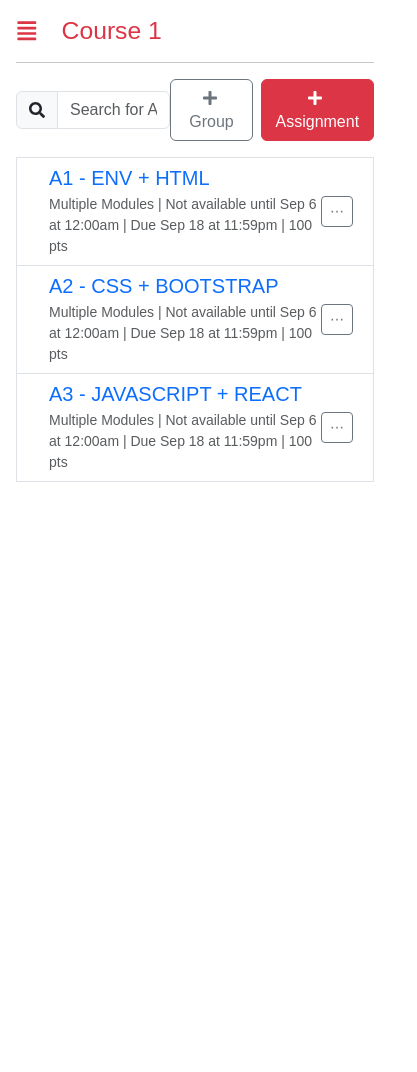
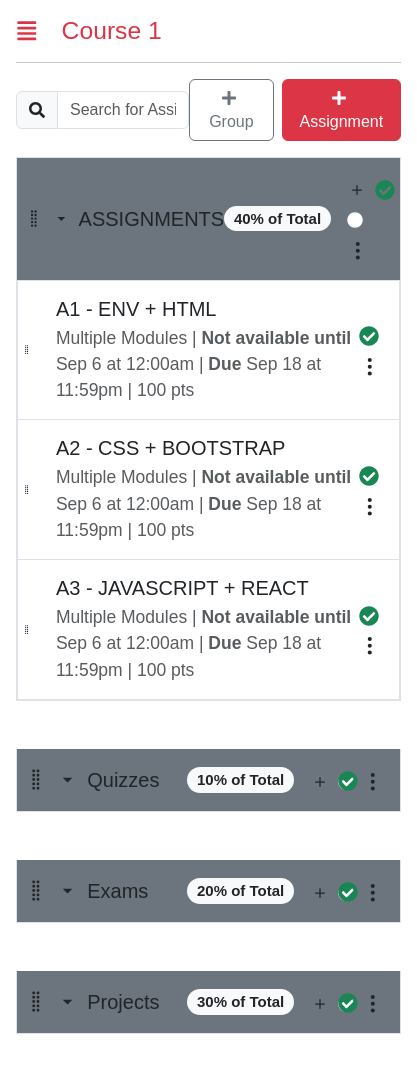
Before and after one commit to WATERMELONBOSS/Kambaz-next-js, a Next.js app: page /Courses/1/Assignments in a window 390 px wide. Shown: the top 1072 px of the page, 417 px wide, since content can reach past the window. Before the commit the page ends 844 px from the top, so only its background shows below. Built offline with nearby package versions, Linux system fonts and the light colour scheme.

Commit message:
Final Commit

```diff
--- a/src/app/(Kambaz)/Courses/[cid]/Assignments/page.tsx
+++ b/src/app/(Kambaz)/Courses/[cid]/Assignments/page.tsx
@@ -2,7 +2,11 @@
 
 import { Button, FormControl, InputGroup, ListGroup, ListGroupItem } from "react-bootstrap";
 import { FaPlus, FaSearch } from "react-icons/fa";
+import { BsGripVertical } from "react-icons/bs";
 import Link from "next/link";
+import ModuleControlButtons from "../Modules/ModuleControlButtons";
+import LessonControlButtons from "../Modules/LessonControlButtons";
+import { MdArrowDropDown } from "react-icons/md";
 
 export default function Assignments() {
   return (
@@ -26,60 +30,105 @@ export default function Assignments() {
         </div>
       </div>
 
-      <ListGroup className="rounded-0">
-        <ListGroupItem className="wd-assignment-item">
+      <ListGroup className="rounded-0" id="wd-modules">
+        <ListGroupItem className="wd-module p-0 mb-5 fs-5 border-gray">
+          <div className="wd-title p-3 ps-2 bg-secondary d-flex align-items-center">
+            <BsGripVertical className="me-2 fs-3" />
+            <MdArrowDropDown className="me-2 fs-3" />
+            ASSIGNMENTS
+            <div className="ms-auto d-flex align-items-center">
+              <span className="badge rounded-pill bg-light text-dark me-3">40% of Total</span>
+              <ModuleControlButtons />
+            </div>
+          </div>
+
+          <ListGroup className="wd-lessons rounded-0">
+            <ListGroupItem className="wd-lesson p-3 ps-1">
               <div className="d-flex align-items-center">
+                <BsGripVertical className="me-2 fs-3" />
                 <div className="wd-assignment-icon me-3">
-              <i className="fas fa-file-alt fa-2x text-muted"></i>
+                  <i className="fas fa-file-alt fa-2x text-success"></i>
                 </div>
                 <div className="flex-grow-1">
-              <Link href="/Courses/1234/Assignments/1" className="text-decoration-none">
+                  <Link href="/Courses/1234/Assignments/1" className="text-decoration-none text-dark">
                     <h5 className="mb-1">A1 - ENV + HTML</h5>
                   </Link>
                   <div className="text-muted small">
-                Multiple Modules | Not available until Sep 6 at 12:00am | Due Sep 18 at 11:59pm | 100 pts
+                    Multiple Modules | <strong>Not available until</strong> Sep 6 at 12:00am | <strong>Due</strong> Sep
+                    18 at 11:59pm | 100 pts
                   </div>
                 </div>
-            <div className="wd-assignment-actions">
-              <Button variant="outline-secondary" size="sm" className="me-1">⋯</Button>
+                <LessonControlButtons />
+              </div>
+            </ListGroupItem>
+            <ListGroupItem className="wd-lesson p-3 ps-1">
+              <div className="d-flex align-items-center">
+                <BsGripVertical className="me-2 fs-3" />
+                <div className="wd-assignment-icon me-3">
+                  <i className="fas fa-file-alt fa-2x text-success"></i>
+                </div>
+                <div className="flex-grow-1">
+                  <Link href="/Courses/1234/Assignments/2" className="text-decoration-none text-dark">
+                    <h5 className="mb-1">A2 - CSS + BOOTSTRAP</h5>
+                  </Link>
+                  <div className="text-muted small">
+                    Multiple Modules | <strong>Not available until</strong> Sep 6 at 12:00am | <strong>Due</strong> Sep
+                    18 at 11:59pm | 100 pts
+                  </div>
+                </div>
+                <LessonControlButtons />
+              </div>
+            </ListGroupItem>
+            <ListGroupItem className="wd-lesson p-3 ps-1">
+              <div className="d-flex align-items-center">
+                <BsGripVertical className="me-2 fs-3" />
+                <div className="wd-assignment-icon me-3">
+                  <i className="fas fa-file-alt fa-2x text-success"></i>
+                </div>
+                <div className="flex-grow-1">
+                  <Link href="/Courses/1234/Assignments/3" className="text-decoration-none text-dark">
+                    <h5 className="mb-1">A3 - JAVASCRIPT + REACT</h5>
+                  </Link>
+                  <div className="text-muted small">
+                    Multiple Modules | <strong>Not available until</strong> Sep 6 at 12:00am | <strong>Due</strong> Sep
+                    18 at 11:59pm | 100 pts
+                  </div>
+                </div>
+                <LessonControlButtons />
+              </div>
+            </ListGroupItem>
+          </ListGroup>
+        </ListGroupItem>
+        <ListGroupItem className="wd-module p-0 mb-5 fs-5 border-gray">
+          <div className="wd-title p-3 ps-2 bg-secondary d-flex align-items-center">
+            <BsGripVertical className="me-2 fs-3" />
+            <MdArrowDropDown className="me-2 fs-3" />
+            Quizzes
+            <div className="ms-auto d-flex align-items-center">
+              <span className="badge rounded-pill bg-light text-dark me-3">10% of Total</span>
+              <ModuleControlButtons />
             </div>
           </div>
         </ListGroupItem>
-
-        <ListGroupItem className="wd-assignment-item">
-          <div className="d-flex align-items-center">
-            <div className="wd-assignment-icon me-3">
-              <i className="fas fa-file-alt fa-2x text-muted"></i>
-            </div>
-            <div className="flex-grow-1">
-              <Link href="/Courses/1234/Assignments/2" className="text-decoration-none">
-                <h5 className="mb-1">A2 - CSS + BOOTSTRAP</h5>
-              </Link>
-              <div className="text-muted small">
-                Multiple Modules | Not available until Sep 6 at 12:00am | Due Sep 18 at 11:59pm | 100 pts
-              </div>
-            </div>
-            <div className="wd-assignment-actions">
-              <Button variant="outline-secondary" size="sm" className="me-1">⋯</Button>
+        <ListGroupItem className="wd-module p-0 mb-5 fs-5 border-gray">
+          <div className="wd-title p-3 ps-2 bg-secondary d-flex align-items-center">
+            <BsGripVertical className="me-2 fs-3" />
+            <MdArrowDropDown className="me-2 fs-3" />
+            Exams
+            <div className="ms-auto d-flex align-items-center">
+              <span className="badge rounded-pill bg-light text-dark me-3">20% of Total</span>
+              <ModuleControlButtons />
             </div>
           </div>
         </ListGroupItem>
-
-        <ListGroupItem className="wd-assignment-item">
-          <div className="d-flex align-items-center">
-            <div className="wd-assignment-icon me-3">
-              <i className="fas fa-file-alt fa-2x text-muted"></i>
-            </div>
-            <div className="flex-grow-1">
-              <Link href="/Courses/1234/Assignments/3" className="text-decoration-none">
-                <h5 className="mb-1">A3 - JAVASCRIPT + REACT</h5>
-              </Link>
-              <div className="text-muted small">
-                Multiple Modules | Not available until Sep 6 at 12:00am | Due Sep 18 at 11:59pm | 100 pts
-              </div>
-            </div>
-            <div className="wd-assignment-actions">
-              <Button variant="outline-secondary" size="sm" className="me-1">⋯</Button>
+        <ListGroupItem className="wd-module p-0 mb-5 fs-5 border-gray">
+          <div className="wd-title p-3 ps-2 bg-secondary d-flex align-items-center">
+            <BsGripVertical className="me-2 fs-3" />
+            <MdArrowDropDown className="me-2 fs-3" />
+            Projects
+            <div className="ms-auto d-flex align-items-center">
+              <span className="badge rounded-pill bg-light text-dark me-3">30% of Total</span>
+              <ModuleControlButtons />
             </div>
           </div>
         </ListGroupItem>
--- a/src/app/(Kambaz)/Courses/[cid]/Modules/page.tsx
+++ b/src/app/(Kambaz)/Courses/[cid]/Modules/page.tsx
@@ -9,7 +9,10 @@ import LessonControlButtons from "./LessonControlButtons";
 export default function Modules() {
   return (
     <div>
-      <ModulesControls /><br /><br /><br />
+      <ModulesControls />
+      <br />
+      <br />
+      <br />
       <ListGroup className="rounded-0" id="wd-modules">
         <ListGroupItem className="wd-module p-0 mb-5 fs-5 border-gray">
           <div className="wd-title p-3 ps-2 bg-secondary">
--- a/src/app/(Kambaz)/Dashboard/page.tsx
+++ b/src/app/(Kambaz)/Dashboard/page.tsx
@@ -79,7 +79,7 @@ export default function Dashboard() {
           <Col className="wd-dashboard-course" style={{ width: "300px" }}>
             <Card>
               <Link href="/Courses/1234/Home" className="wd-dashboard-course-link text-decoration-none text-dark">
-                <CardImg variant="top" src="/images/javascript.jpg" width="100%" height={160} />
+                <CardImg variant="top" src="/images/teslabot.jpg" width="100%" height={160} />
                 <CardBody>
                   <CardTitle className="wd-dashboard-course-title text-nowrap overflow-hidden">
                     CS5678 JavaScript
@@ -95,7 +95,7 @@ export default function Dashboard() {
           <Col className="wd-dashboard-course" style={{ width: "300px" }}>
             <Card>
               <Link href="/Courses/1234/Home" className="wd-dashboard-course-link text-decoration-none text-dark">
-                <CardImg variant="top" src="/images/css.jpg" width="100%" height={160} />
+                <CardImg variant="top" src="/images/teslabot.jpg" width="100%" height={160} />
                 <CardBody>
                   <CardTitle className="wd-dashboard-course-title text-nowrap overflow-hidden">CS6789 CSS</CardTitle>
                   <CardText className="wd-dashboard-course-description overflow-hidden" style={{ height: "100px" }}>
@@ -109,7 +109,7 @@ export default function Dashboard() {
           <Col className="wd-dashboard-course" style={{ width: "300px" }}>
             <Card>
               <Link href="/Courses/1234/Home" className="wd-dashboard-course-link text-decoration-none text-dark">
-                <CardImg variant="top" src="/images/html.jpg" width="100%" height={160} />
+                <CardImg variant="top" src="/images/teslabot.jpg" width="100%" height={160} />
                 <CardBody>
                   <CardTitle className="wd-dashboard-course-title text-nowrap overflow-hidden">CS7890 HTML</CardTitle>
                   <CardText className="wd-dashboard-course-description overflow-hidden" style={{ height: "100px" }}>
--- a/src/app/(Kambaz)/Navigation.tsx
+++ b/src/app/(Kambaz)/Navigation.tsx
@@ -9,52 +9,67 @@ import Link from "next/link";
 
 export default function KambazNavigation() {
   return (
-    <ListGroup className="rounded-0 position-fixed bottom-0 top-0 d-none d-md-block bg-black z-2" style={{ width: 120 }} id="wd-kambaz-navigation">
-      <ListGroupItem className="bg-black border-0 text-center" as="a" target="_blank" href="https://www.northeastern.edu/" id="wd-neu-link">
-        <img src="/images/NEU.png" width="75px" alt="Northeastern University" />
-      </ListGroupItem><br />
+    <ListGroup
+      className="rounded-0 position-fixed bottom-0 top-0 d-none d-md-block bg-black z-2"
+      style={{ width: 120 }}
+      id="wd-kambaz-navigation">
+      <ListGroupItem
+        className="bg-black border-0 text-center"
+        as="a"
+        target="_blank"
+        href="https://www.northeastern.edu/"
+        id="wd-neu-link">
+        <img src="/images/neu.png" width="75px" alt="Northeastern University" />
+      </ListGroupItem>
+      <br />
       <ListGroupItem className="border-0 bg-black text-center">
         <Link href="/Account" id="wd-account-link" className="text-white text-decoration-none">
           <FaRegCircleUser className="fs-1 text-white" />
           <br />
           Account
         </Link>
-      </ListGroupItem><br />
+      </ListGroupItem>
+      <br />
       <ListGroupItem className="border-0 bg-white text-center">
         <Link href="/Dashboard" id="wd-dashboard-link" className="text-danger text-decoration-none">
           <AiOutlineDashboard className="fs-1 text-danger" />
           <br />
           Dashboard
         </Link>
-      </ListGroupItem><br />
+      </ListGroupItem>
+      <br />
       <ListGroupItem className="border-0 bg-black text-center">
-        <Link href="/Dashboard" id="wd-course-link" className="text-danger text-decoration-none">
+        <Link href="/Dashboard" id="wd-course-link" className="text-white text-decoration-none">
           <LiaBookSolid className="fs-1 text-danger" />
           <br />
           Courses
         </Link>
-      </ListGroupItem><br />
+      </ListGroupItem>
+      <br />
       <ListGroupItem className="border-0 bg-black text-center">
-        <Link href="/Calendar" id="wd-calendar-link" className="text-danger text-decoration-none">
+        <Link href="/Calendar" id="wd-calendar-link" className="text-white text-decoration-none">
           <IoCalendarOutline className="fs-1 text-danger" />
           <br />
           Calendar
         </Link>
-      </ListGroupItem><br />
+      </ListGroupItem>
+      <br />
       <ListGroupItem className="border-0 bg-black text-center">
-        <Link href="/Inbox" id="wd-inbox-link" className="text-danger text-decoration-none">
+        <Link href="/Inbox" id="wd-inbox-link" className="text-white text-decoration-none">
           <FaInbox className="fs-1 text-danger" />
           <br />
           Inbox
         </Link>
-      </ListGroupItem><br />
+      </ListGroupItem>
+      <br />
       <ListGroupItem className="border-0 bg-black text-center">
-        <Link href="/Labs" id="wd-labs-link" className="text-danger text-decoration-none">
+        <Link href="/Labs" id="wd-labs-link" className="text-white text-decoration-none">
           <LiaCogSolid className="fs-1 text-danger" />
           <br />
           Labs
         </Link>
-      </ListGroupItem><br />
+      </ListGroupItem>
+      <br />
     </ListGroup>
   );
 }
```
Also changed, not shown: src/app/(Kambaz)/Courses/[cid]/Assignments/[aid]/page.tsx (+70 -41 lines), src/app/(Kambaz)/Courses/[cid]/Modules/ModulesControls.tsx (+6 -2 lines), src/app/(Kambaz)/Courses/[cid]/layout.tsx (+5 -8 lines), public/images/neu.png (added). Lines whose indentation alone changed are shown as unchanged.
